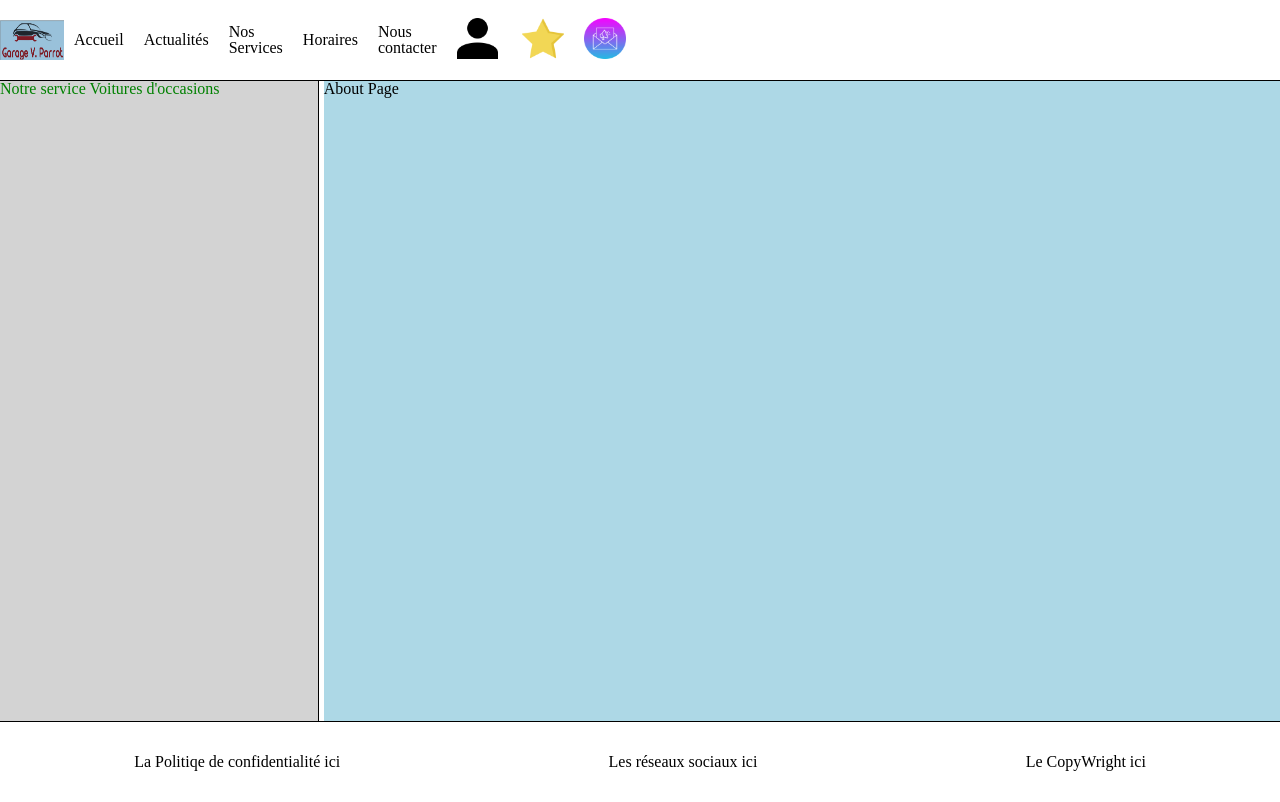
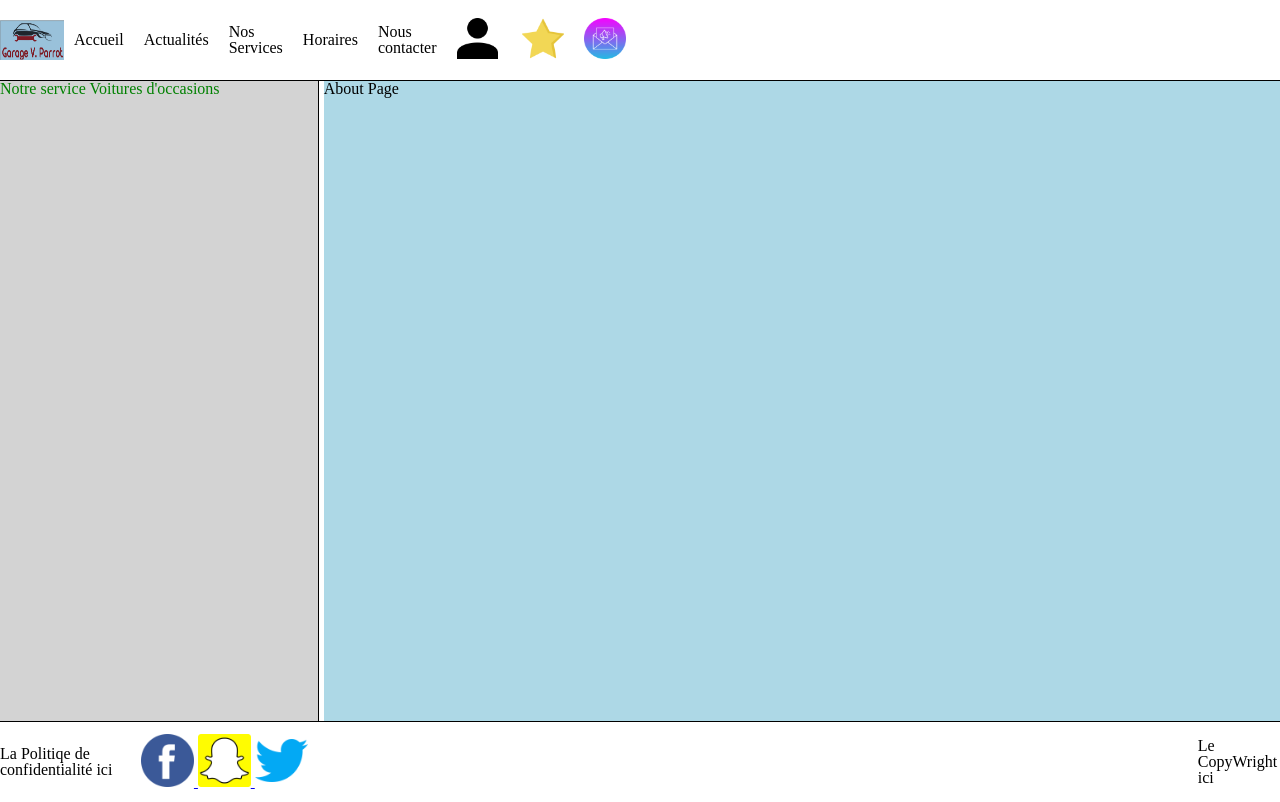
Before and after one commit to zeba79/ECF-Garage-Parrot, a React (Create React App) app: page /about in a window 1280 px wide. Built offline with nearby package versions, Linux system fonts and the light colour scheme.

Commit message:
Add socialnetwork pictures in footer

```diff
--- a/src/Components/Footer/index.js
+++ b/src/Components/Footer/index.js
@@ -1,5 +1,9 @@
 import React from 'react';
 import { styled } from 'styled-components';
+import { Link } from 'react-router-dom/cjs/react-router-dom.min';
+import FacebookPicture from '../../assets/img/facebook.png';
+import SnapPicture from '../../assets/img/snapchat.png';
+import TwitterPicture from '../../assets/img/twitter.png'
 
 
 
@@ -12,7 +16,9 @@ function Footer() {
        La Politiqe de confidentialité ici
       </div>
       <div>
-       Les réseaux sociaux ici
+      <Link to="/user"> <img src= {FacebookPicture} alt='' className='facebook'/> </Link>
+      <Link to="/user"> <img src= {SnapPicture} alt='' className='snap'/> </Link>
+      <Link to="/user"> <img src= {TwitterPicture} alt='' className='twitter'/> </Link>
       </div>
       <div>
        Le CopyWright ici
@@ -28,6 +34,11 @@ justify-content: space-around;
 align-items: center;
 border-top: 1px solid black;
 
+& img{
+  width : 5%;
+
+};
+
 
 `;
 
```
